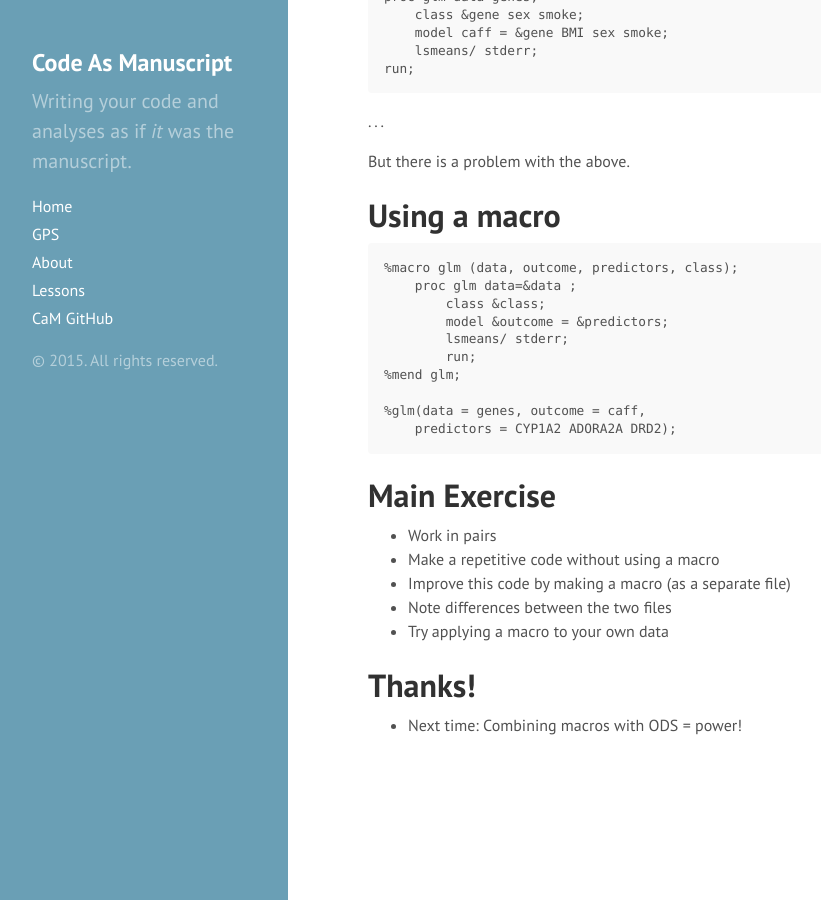
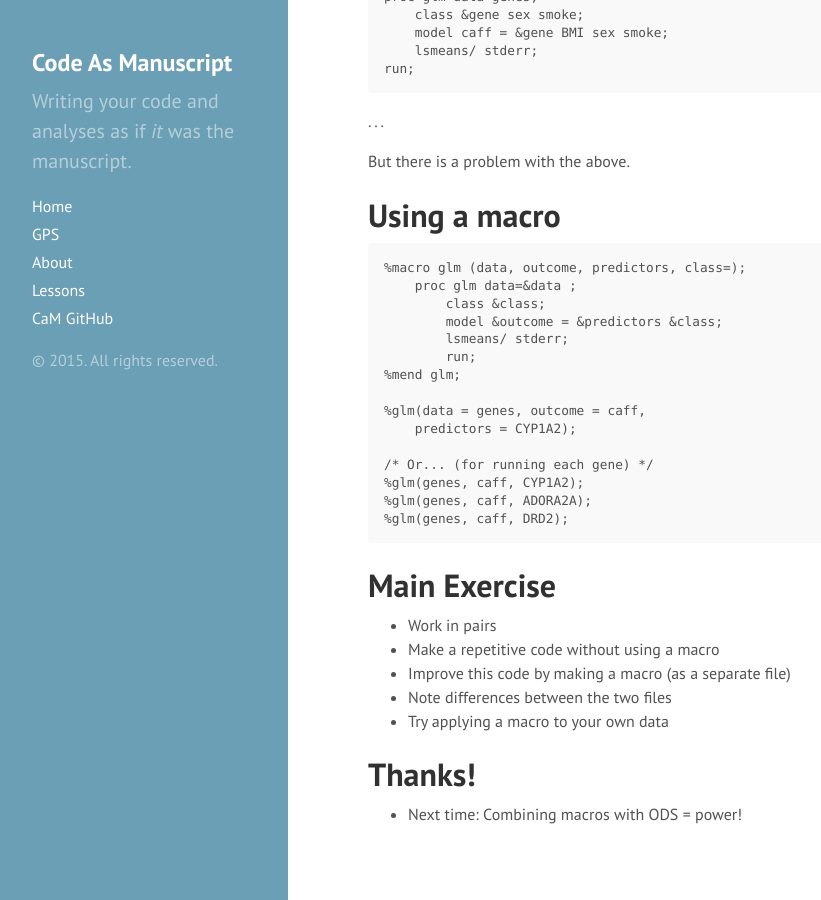
Before and after one commit to thesarahmeister/workshops, a Jekyll site: the page built from lessons/macros/slides.md, in a window 1280 px wide and 900 px high, scrolled down 2699 px. Shown: the whole window, without its empty margins (0-821 px from the left). Built offline with Jekyll 4.4.1, drawn with Linux system fonts in a browser that asks for light colours; Markdown is read by kramdown in place of the engine named in the settings; some of the changed text lies outside the part shown.

Commit message:
Updated lesson material from master branch

```diff
--- a/lessons/macros/slides.md
+++ b/lessons/macros/slides.md
@@ -77,7 +77,7 @@ Example code:
 
     %let jar = BMI FatIntake Activity;
     proc print data = SASdataset;
-    var = &jar; * SAS replaces jar with 'BMI FatIntake Activity';
+    var &jar; * SAS replaces jar with 'BMI FatIntake Activity';
     run;
 
 # 4 steps to making a macro #
@@ -144,16 +144,21 @@ But there is a problem with the above.
 
 # Using a macro #
 
-    %macro glm (data, outcome, predictors, class);
+    %macro glm (data, outcome, predictors, class=);
         proc glm data=&data ;
             class &class;
-            model &outcome = &predictors;
+            model &outcome = &predictors &class;
             lsmeans/ stderr;
             run;
     %mend glm;
 
     %glm(data = genes, outcome = caff,
-        predictors = CYP1A2 ADORA2A DRD2);
+        predictors = CYP1A2);
+
+    /* Or... (for running each gene) */
+    %glm(genes, caff, CYP1A2);
+    %glm(genes, caff, ADORA2A);
+    %glm(genes, caff, DRD2);
 
 # Main Exercise #
 
```
Also changed, not shown: lessons/macros/cheatsheet.md (line endings or trailing spaces), 5 other files.
